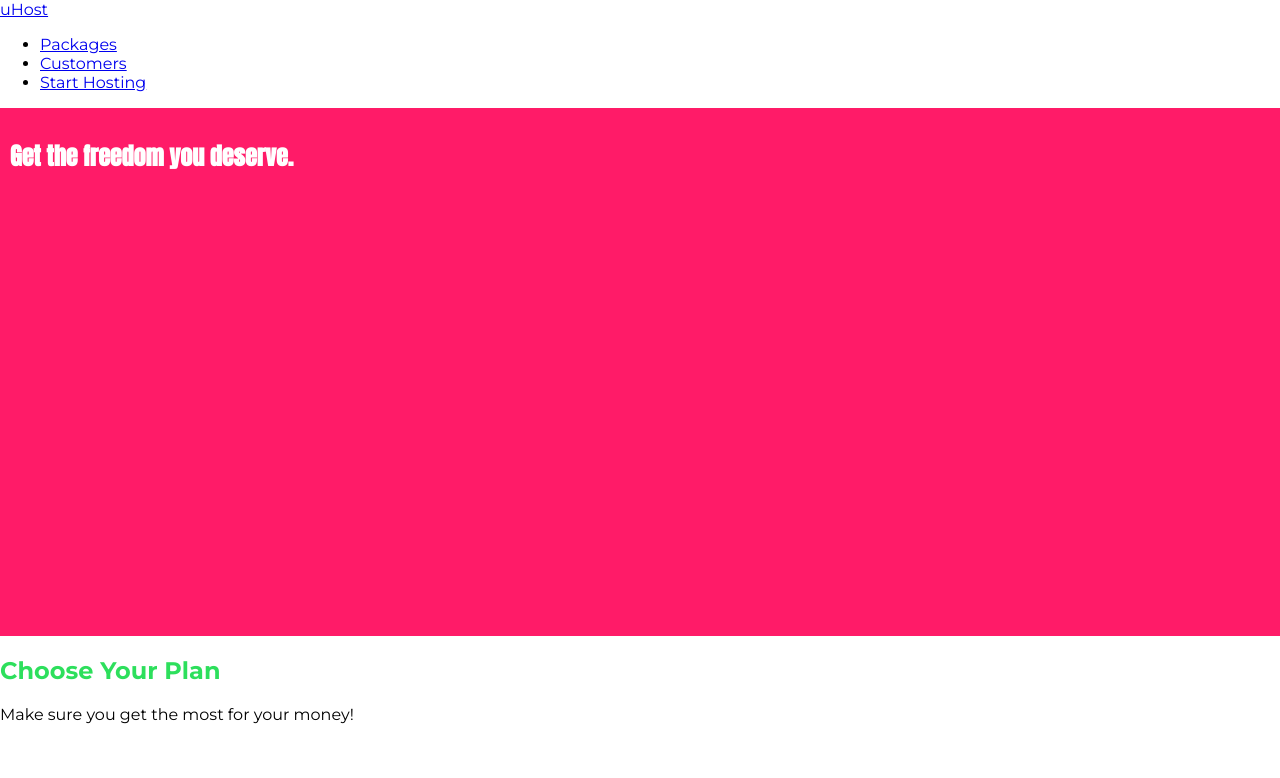
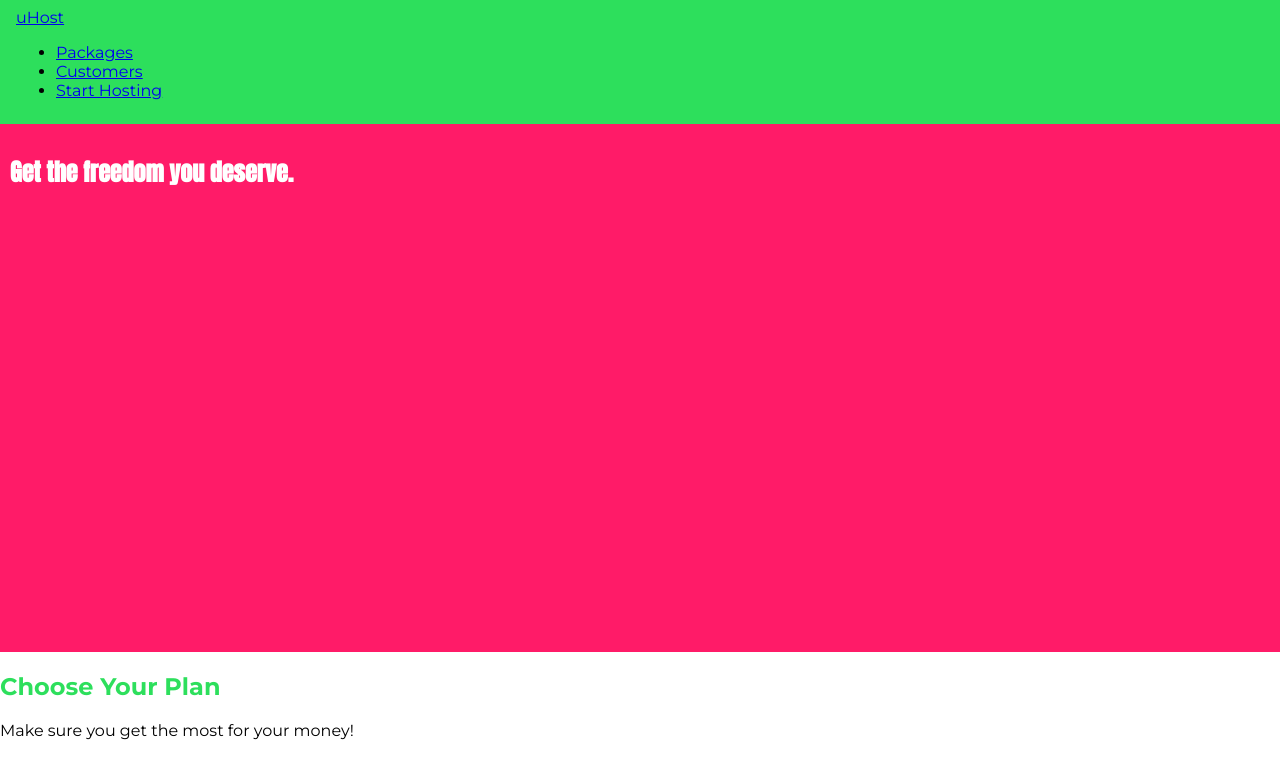
Before and after one commit to jripke74/css-a-3, a plain HTML site: page index.html in a window 1280 px wide. Drawn offline with Linux system fonts and the light colour scheme.

Commit message:
add nav html and css

```diff
--- a/index.html
+++ b/index.html
@@ -16,7 +16,7 @@
     <link rel="stylesheet" href="main.css" />
   </head>
   <body>
-    <header>
+    <header class="main-header">
       <div>
         <a href="index.html">uHost</a>
       </div>
--- a/main.css
+++ b/main.css
@@ -22,3 +22,9 @@ body {
   color: white;
   font-family: "Anton", sans-serif;
 }
+
+.main-header {
+  background-color: #2ddf5c;
+  width: 100%;
+  padding: 8px 16px;
+}
```
